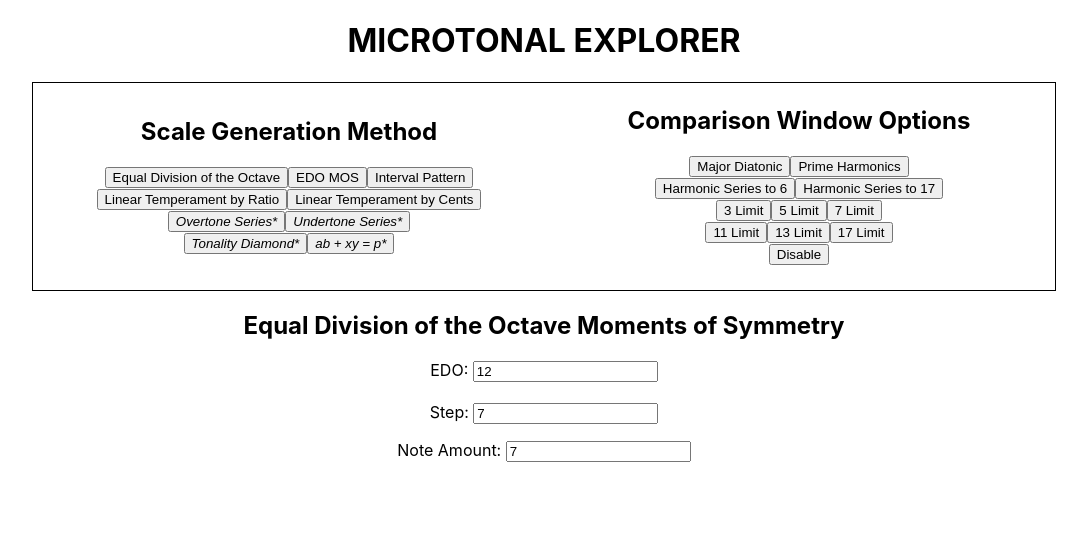
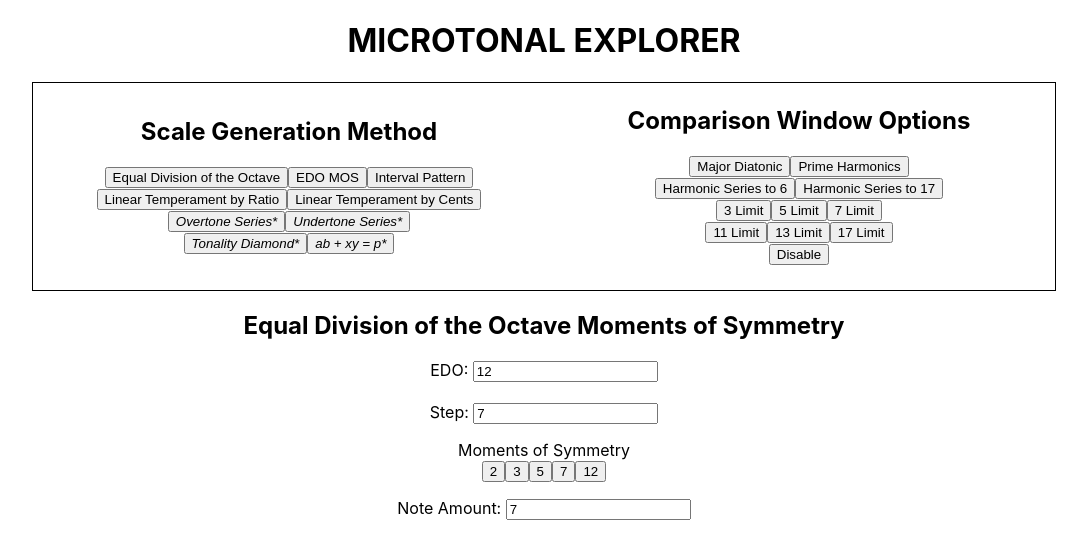
Before and after one commit to zzork/color-horizons-review-temp, a React (Create React App) app: page / in a window 1280 px wide. Both pictures are taken after a click on the button "EDO MOS". Shown: the top 558 px of the page, without its empty margins (96-1183 px from the left). Built offline with nearby package versions, Linux system fonts and the light colour scheme.

Commit message:
edomos mos buttons working

```diff
--- a/src/apps/Calculators/EDOMOS/EDOMOSReadout.js
+++ b/src/apps/Calculators/EDOMOS/EDOMOSReadout.js
@@ -1,12 +1,33 @@
+import getMos from "../LTShared/util/getMos";
+import getEDOMOSGenerator from "./util/getEDOMOSGenerator";
+
 const EDOMOSReadout = ({
   edo,
   step,
   noteTotal,
-  handleMosClick,
+  handleMOSClick,
   handleChange,
 }) => {
+  const isValidState = () => {
+    return edo > 1 && step > 0 && step < edo;
+  };
+  if (!isValidState()) {
+    return <InvalidState step={step} edo={edo} />;
+  }
+
+  const generator = getEDOMOSGenerator(step, edo);
+  const momentsOfSymmetry = getMos(generator);
+  const mosButtons = momentsOfSymmetry.map((value) => (
+    <button onClick={() => handleMOSClick(value)}>{value}</button>
+  ));
+
   return (
     <div>
+      <p>
+        Moments of Symmetry
+        <br />
+        {mosButtons}
+      </p>
       Note Amount:{" "}
       <input
         onChange={handleChange}
@@ -18,4 +39,14 @@ const EDOMOSReadout = ({
   );
 };
 
+const InvalidState = ({ step, edo }) => {
+  return (
+    <div>
+      {edo <= 1 && <p>EDO Must Be Greater Than 1</p>}
+      {step < 1 && <p>Step Must Be Greater than 0</p>}
+      {step >= edo && <p>Step Must Be Less Than EDO</p>}
+    </div>
+  );
+};
+
 export default EDOMOSReadout;
--- a/src/apps/Calculators/EDOMOS/Index.js
+++ b/src/apps/Calculators/EDOMOS/Index.js
@@ -47,7 +47,7 @@ export const EDOMOS = ({ stateData, setStateData, selectedComparison }) => {
 
   const handleMOSClick = (value) => {
     let newState = stateData.map((stateTableRow) => {
-      if (stateTableRow.id === "d") {
+      if (stateTableRow.id === "e") {
         return {
           ...stateTableRow,
           noteTotal: value,
@@ -80,8 +80,8 @@ export const EDOMOS = ({ stateData, setStateData, selectedComparison }) => {
         ></input>
       </p>
       <EDOMOSReadout
-        edo={stateData[4].edo}
-        step={stateData[4].step}
+        edo={parseInt(stateData[4].edo)}
+        step={parseInt(stateData[4].step)}
         noteTotal={stateData[4].noteTotal}
         handleMOSClick={handleMOSClick}
         handleChange={handleChange}
--- /dev/null
+++ b/src/apps/Calculators/EDOMOS/util/getEDOMOSGenerator.js
@@ -0,0 +1,7 @@
+const getEDOMOSGenerator = (step, edo) => {
+  const singleStepCents = 1200 / edo;
+  const generator = singleStepCents * step;
+  return generator;
+};
+
+export default getEDOMOSGenerator;
```
